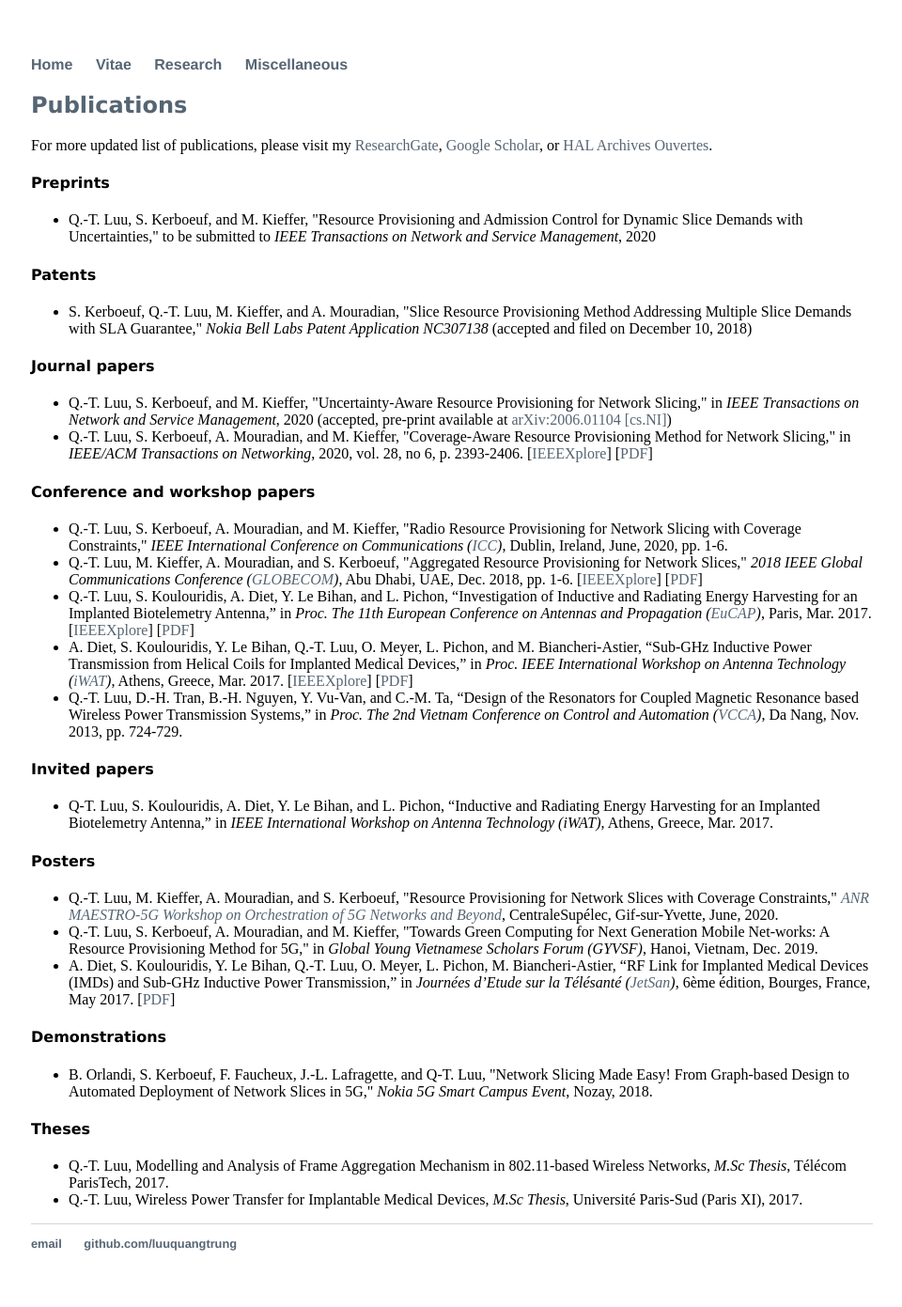
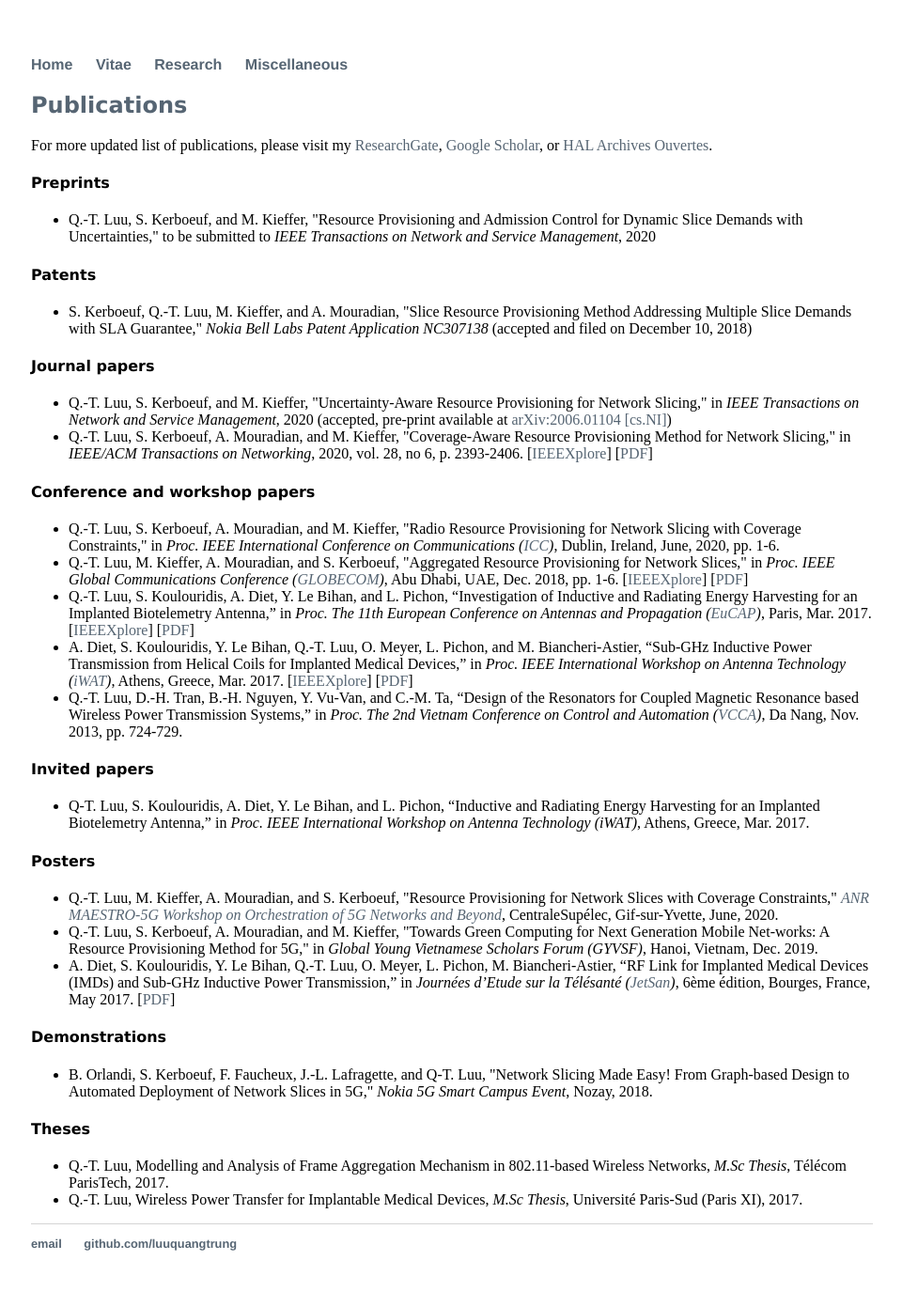
Before and after one commit to luuquangtrung/luuquangtrung.github.io_v1, a Jekyll site: the page built from research/index.html, in a window 1280 px wide. Shown: the whole page at 94% size, without its empty margins (159-1119 px from the left). Built offline with Jekyll 4.4.1, drawn with Linux system fonts in a browser that asks for light colours.

Commit message:
update research index

```diff
--- a/research/index.html
+++ b/research/index.html
@@ -45,10 +45,10 @@ For more updated list of publications, please visit my <a href="https://www.rese
 
 <ul>
 	<li>
-		Q.-T. Luu, S. Kerboeuf, A. Mouradian, and M. Kieffer, "Radio Resource Provisioning for Network Slicing with Coverage Constraints," <i>IEEE International Conference on Communications (<a href="https://icc2020.ieee-icc.org/">ICC</a>)</i>, Dublin, Ireland, June, 2020, pp. 1-6.
+		Q.-T. Luu, S. Kerboeuf, A. Mouradian, and M. Kieffer, "Radio Resource Provisioning for Network Slicing with Coverage Constraints," in <i>Proc. IEEE International Conference on Communications (<a href="https://icc2020.ieee-icc.org/">ICC</a>)</i>, Dublin, Ireland, June, 2020, pp. 1-6.
 	</li>
 	<li>
-		Q.-T. Luu, M. Kieffer, A. Mouradian, and S. Kerboeuf, "Aggregated Resource Provisioning for Network Slices," <i>2018 IEEE Global Communications Conference (<a href="http://globecom2018.ieee-globecom.org/">GLOBECOM</a>)</i>, Abu Dhabi, UAE, Dec. 2018, pp. 1-6. [<a href="https://ieeexplore.ieee.org/abstract/document/8648039">IEEEXplore</a>] [<a href="https://www.researchgate.net/publication/326572089_Aggregated_Resource_Provisioning_for_Network_Slices">PDF</a>]
+		Q.-T. Luu, M. Kieffer, A. Mouradian, and S. Kerboeuf, "Aggregated Resource Provisioning for Network Slices," in <i>Proc. IEEE Global Communications Conference (<a href="http://globecom2018.ieee-globecom.org/">GLOBECOM</a>)</i>, Abu Dhabi, UAE, Dec. 2018, pp. 1-6. [<a href="https://ieeexplore.ieee.org/abstract/document/8648039">IEEEXplore</a>] [<a href="https://www.researchgate.net/publication/326572089_Aggregated_Resource_Provisioning_for_Network_Slices">PDF</a>]
 	</li>
 	<li>
 		Q.-T. Luu, S. Koulouridis, A. Diet, Y. Le Bihan, and L. Pichon, “Investigation of Inductive and Radiating Energy Harvesting for an Implanted Biotelemetry Antenna,” in <i>Proc. The 11th European Conference on Antennas and Propagation (<a href="http://www.eucap2017.org/">EuCAP</a>)</i>, Paris, Mar. 2017. [<a href="https://ieeexplore.ieee.org/document/7928620/">IEEEXplore</a>] [<a href="https://www.researchgate.net/profile/Quang_Trung_Luu/publication/317039300_Investigation_of_Inductive_and_Radiating_Energy_Harvesting_for_an_Implanted_Biotelemetry_Antenna/links/59df6d24aca27258f7d789e6/Investigation-of-Inductive-and-Radiating-Energy-Harvesting-for-an-Implanted-Biotelemetry-Antenna.pdf">PDF</a>]
@@ -65,7 +65,7 @@ For more updated list of publications, please visit my <a href="https://www.rese
 
 <ul>
 	<li>
-	Q-T. Luu, S. Koulouridis, A. Diet, Y. Le Bihan, and L. Pichon, “Inductive and Radiating Energy Harvesting for an Implanted Biotelemetry Antenna,” in <i>IEEE International Workshop on Antenna Technology (iWAT)</i>, Athens, Greece, Mar. 2017.
+	Q-T. Luu, S. Koulouridis, A. Diet, Y. Le Bihan, and L. Pichon, “Inductive and Radiating Energy Harvesting for an Implanted Biotelemetry Antenna,” in <i>Proc. IEEE International Workshop on Antenna Technology (iWAT)</i>, Athens, Greece, Mar. 2017.
 	</li>
 </ul>
 
```
